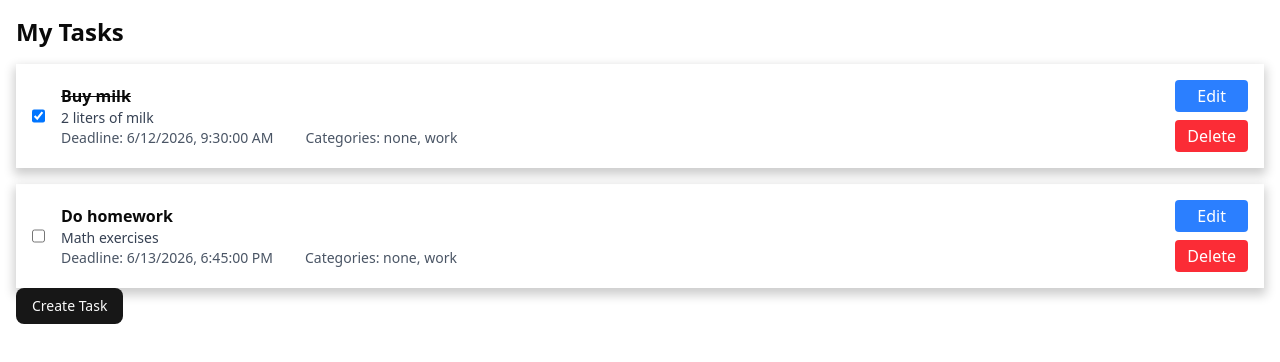
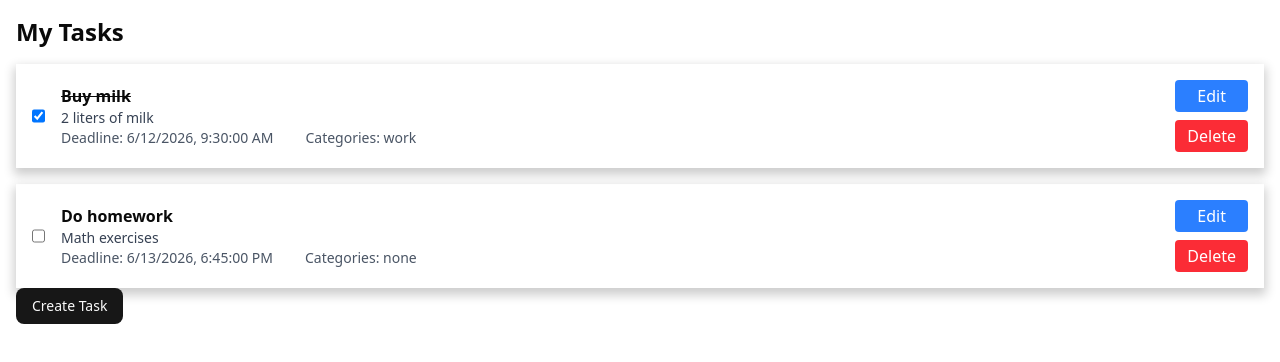
Before and after one commit to aliyarerbolatov12-maker/clone-trello, a React (Vite) app in the folder apps/frontend/: page / in a window 1280 px wide. Shown: the top 362 px of the page. Built offline with nearby package versions, Linux system fonts and the light colour scheme.

Commit message:
refactor(frontend): changed categories type to single Category
- replaced Category[] with Category everywhere
- updated related logic
- replaced name Categories with Category

```diff
--- a/apps/frontend/src/App.tsx
+++ b/apps/frontend/src/App.tsx
@@ -1,6 +1,6 @@
 import { useState } from "react";
 import "./App.css";
-import { Categories } from "./constant/category.constant";
+import { Category } from "./constant/category.constant";
 import { type TodoItemProps } from "./types/todo.types";
 import TodoList from "./components/todo/TodoList";
 import TodoDialog from "./components/todo/TodoDialog";
@@ -13,7 +13,7 @@ function App() {
       completed: true,
       description: "2 liters of milk",
       deadline: new Date("2026-06-12T09:30"),
-      categories: Categories,
+      category: Category.Work,
     },
     {
       id: "2",
@@ -21,7 +21,7 @@ function App() {
       completed: false,
       description: "Math exercises",
       deadline: new Date("2026-06-13T18:45"),
-      categories: Categories,
+      category: Category.None,
     },
   ]);
 
--- a/apps/frontend/src/components/todo/TodoDialog.tsx
+++ b/apps/frontend/src/components/todo/TodoDialog.tsx
@@ -12,7 +12,7 @@ import { Input } from "@/components/ui/input";
 import { CalendarWithTime } from "@/components/customUI/CalendarWithTime";
 import React, { useState } from "react";
 import type { TodoItemProps } from "@/types/todo.types";
-import { Categories } from "@/constant/category.constant";
+import { Category } from "@/constant/category.constant";
 import { Button } from "@/components/ui/button";
 
 interface TodoProps {
@@ -25,7 +25,7 @@ export default function TodoDialog({ onSave }: TodoProps) {
     name: "",
     completed: false,
     description: "",
-    categories: Categories,
+    category: Category.None,
     deadline: undefined,
   };
 
--- a/apps/frontend/src/components/todo/TodoItem.tsx
+++ b/apps/frontend/src/components/todo/TodoItem.tsx
@@ -7,7 +7,7 @@ export default function TodoItem({
   name,
   description,
   deadline,
-  categories,
+  category: category,
   completed,
   onDelete,
   onEdit,
@@ -30,9 +30,7 @@ export default function TodoItem({
           )}
           <div className="flex gap-x-8 text-sm text-gray-600">
             {deadline && <p>Deadline: {deadline.toLocaleString()}</p>}
-            {categories.length > 0 && (
-              <p>Categories: {categories.join(", ")}</p>
-            )}
+            {category.length > 0 && <p>Categories: {category}</p>}
           </div>
         </div>
       </div>
--- a/apps/frontend/src/components/todo/TodoList.tsx
+++ b/apps/frontend/src/components/todo/TodoList.tsx
@@ -17,7 +17,7 @@ export default function TodoList({
           completed={task.completed}
           description={task.description}
           deadline={task.deadline}
-          categories={task.categories}
+          category={task.category}
           onEdit={onEdit}
           onDelete={onDelete}
           onToggleCompleted={onToggleCompleted}
--- a/apps/frontend/src/types/todo.types.ts
+++ b/apps/frontend/src/types/todo.types.ts
@@ -4,7 +4,7 @@ export interface TodoItemProps {
   id: string;
   name: string;
   completed: boolean;
-  categories: Category[];
+  category: Category;
   description?: string;
   deadline?: Date;
 }
```
